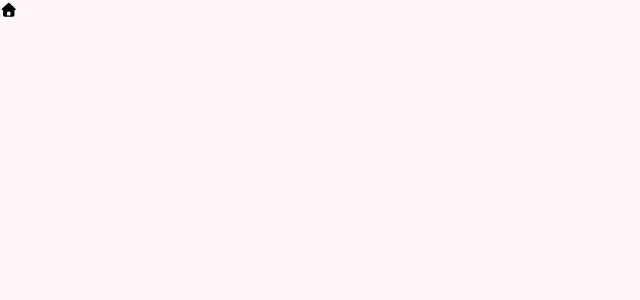
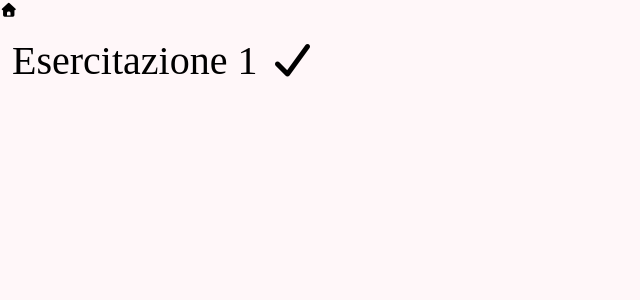
Before and after one commit to SIlver9915/Esercitazione-Angular, an Angular app in the folder todo/: page / in a window 1280 px wide. Shown: the top 300 px of the page, without its empty margins (0-640 px from the left). Built offline with nearby package versions, Linux system fonts and the light colour scheme; a web font is replaced by a local one.

Commit message:
Add title to main page

```diff
--- a/todo/src/app/app.html
+++ b/todo/src/app/app.html
@@ -7,6 +7,8 @@
 <!-- * * * * * * * to get started with your project! * * * * * * * -->
 <!-- * * * * * * * * * * * * * * * * * * * * * * * * * * * * * * * -->
 <span class="fa-solid fa-house"></span>
-
+<div class="container-fluid mt-1 mt-md-3">
+  <h1>{{ title() }} <span class="fa-solid fa-check"></span></h1>
+</div>
 
 <router-outlet />
--- a/todo/src/app/app.ts
+++ b/todo/src/app/app.ts
@@ -8,5 +8,5 @@ import { RouterOutlet } from '@angular/router';
   styleUrl: './app.css'
 })
 export class App {
-  protected readonly title = signal('todo');
+  protected readonly title = signal('Esercitazione 1');
 }
```
